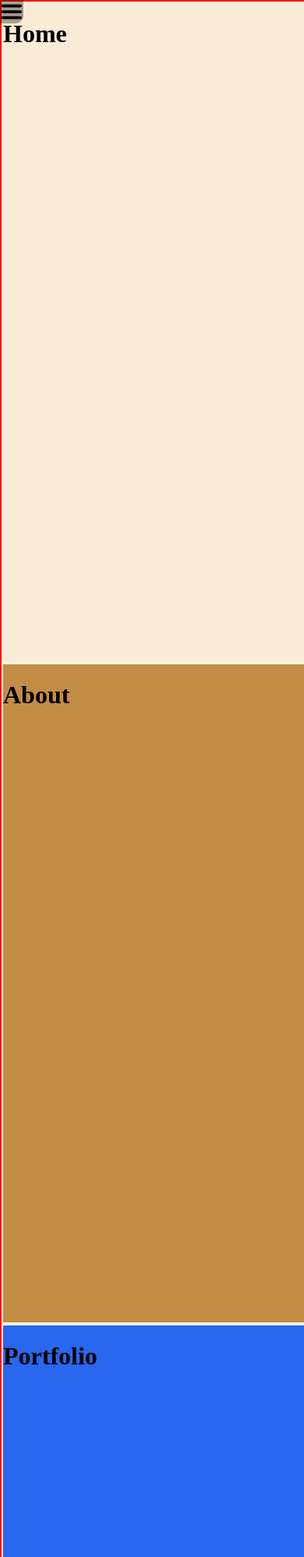
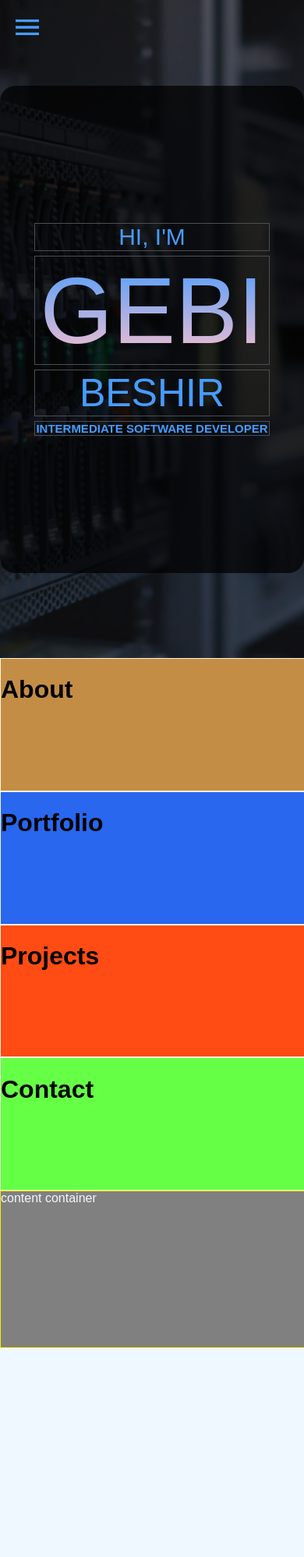
Before and after one commit to gebib/MyWebApp, a plain HTML site: page index.html in a window 390 px wide. Shown: the top 1997 px of the page at 78% size. After the commit the page ends 1729 px from the top, so only its background shows below. Drawn offline with Linux system fonts and the light colour scheme.

Commit message:
layout behaviour patch 2; home ok

```diff
--- a/assets/javaScript/layout.js
+++ b/assets/javaScript/layout.js
@@ -1,9 +1,10 @@
-let screenWidth = 0;
+var screenWidth = 0;
+var menuIsShowing = null;
 // start
 window.onload = function() {
-    this.windowResized('');
     this.navClick('n1', 'p1');
     this.windowResized(window.innerWidth); // set state on reload
+    // binary clock
 };
 
 
@@ -13,8 +14,11 @@ window.onload = function() {
 navClick = (navId, pageId) => {
     // scroll
     this.smoothScroll(pageId);
-    if (this.screenWidth <= 1325) {
+    if (this.screenWidth <= 1077) {
         this.showHideMenu();
+        this.menuIsShowing = false;
+    } else {
+        this.menuIsShowing = true;
     }
     //highlight selected nav
     for (let i = 1; i < 6; i++) {
@@ -28,6 +32,47 @@ navClick = (navId, pageId) => {
             elem.style.color = "aliceblue";
         }
     }
+}
+
+//update active nav indication, depending on if the page is scrolled to
+updateNavLinkBg = (navId) => {
+    for (let i = 1; i < 6; i++) {
+        let tempNavId = "n" + i;
+        let elem = document.getElementById(tempNavId);
+        if (tempNavId === navId) {
+            elem.style.backgroundColor = "black";
+            elem.style.color = "#469cff";
+        } else {
+            elem.style.backgroundColor = "inherit";
+            elem.style.color = "aliceblue";
+        }
+    }
+}
+
+// check if page is visible onScrolling body
+windowScrolling = () => {
+    let homeDistanceY = document.getElementById('p1').getBoundingClientRect().top;
+    let aboutDistanceY = document.getElementById('p2').getBoundingClientRect().top;
+    let portfolioDistanceY = document.getElementById('p3').getBoundingClientRect().top;
+    let projectsDistanceY = document.getElementById('p4').getBoundingClientRect().top;
+    let contactDistanceY = document.getElementById('p5').getBoundingClientRect().top;
+
+    if (Math.abs(homeDistanceY) <= (window.innerHeight / 2)) {
+        this.updateNavLinkBg("n1");
+    }
+    if (Math.abs(aboutDistanceY) <= (window.innerHeight / 2)) {
+        this.updateNavLinkBg('n2');
+    }
+    if (Math.abs(portfolioDistanceY) <= (window.innerHeight / 2)) {
+        this.updateNavLinkBg('n3');
+    }
+    if (Math.abs(projectsDistanceY) <= (window.innerHeight / 2)) {
+        this.updateNavLinkBg('n4');
+    }
+    if (Math.abs(contactDistanceY) <= (window.innerHeight / 2)) {
+        this.updateNavLinkBg('n5');
+    }
+
 }
 
 //smooth scrolling/////using window.scrollTo, compatible with most browsers.
@@ -96,11 +141,20 @@ showHideMenu = () => {
         menuDiv.style.marginLeft = "0px";
         menuDiv.style.transition = "0.4s";
         burgerTrigger.style.display = "none";
+        this.menuIsShowing = true;
     } else if (menuDiv.style.marginLeft === "0px") {
         menuDiv.style.marginLeft = "-260px";
         menuDiv.style.transition = "0.4s";
         burgerTrigger.style.display = "block";
+        this.menuIsShowing = false;
 
+    }
+}
+
+// hide menu if page is clicked and if menu should be hidden
+hideMenuIfClickOnBody = () => {
+    if ((this.innerWidth < 1077) && (this.menuIsShowing)) {
+        this.showHideMenu();
     }
 }
 
@@ -109,13 +163,15 @@ windowResized = (screenWidth) => {
     this.screenWidth = screenWidth;
     let menuDiv = document.getElementById('nav-main-container');
     let burgerTrigger = document.getElementById('burger-menu-trigger');
-    if (screenWidth <= 1325) {
+    if (screenWidth <= 1077) {
         menuDiv.style.marginLeft = "-260px";
         menuDiv.style.transition = "0.4s";
         burgerTrigger.style.display = "block";
-    } else if (screenWidth >= 1325) {
+        this.menuIsShowing = false;
+    } else if (screenWidth >= 1077) {
         menuDiv.style.marginLeft = "0px";
         menuDiv.style.transition = "0.4s";
         burgerTrigger.style.display = "none";
+        this.menuIsShowing = true;
     }
 }
--- a/assets/style/styles.css
+++ b/assets/style/styles.css
@@ -1,10 +1,14 @@
 body {
+    font-family: Arial, Helvetica, sans-serif;
     margin: 0;
     padding: 0;
-    background-color: rgb(121, 186, 255);
-    width: 100%;
+    background-color: aliceblue;
     min-width: 300px;
-    overflow: hidden;
+    /* overflow-x: hidden; */
+    background-image: url('../images/bg.jpg');
+    background-repeat: no-repeat;
+    background-size: cover;
+    background-attachment: fixed;
 }
 
 
@@ -23,18 +27,17 @@ body {
     z-index: 1;
     top: 0;
     overflow-y: auto;
+    overflow-x: hidden;
     display: flex;
     flex-direction: column;
     width: 250px;
     height: 100vh;
-    background-color: rgba(24, 24, 24, 0.9);
-    font-family: Arial, Helvetica, sans-serif;
+    background-color: rgba(24, 24, 24, 0.8);
     text-align: center;
-    border-radius: 0px 125px 0px 0px;
 }
 
 #image-div {
-    border: 3px solid rgb(75, 79, 83);
+    border: 1px solid rgb(75, 79, 83);
     width: 200px;
     height: 200px;
     overflow: hidden;
@@ -48,7 +51,7 @@ body {
 }
 
 #name-div {
-    border: 2px solid rgb(75, 79, 83);
+    border: 1px solid rgb(75, 79, 83);
     font-size: 30px;
     color: #469cff;
     margin: 10px 5px 10px 5px;
@@ -56,7 +59,7 @@ body {
 }
 
 ul {
-    border: 2px solid rgb(75, 79, 83);
+    border: 1px solid rgb(75, 79, 83);
     overflow: hidden;
     padding: 0px;
     margin: 5px;
@@ -72,7 +75,7 @@ a {
     transform: rotateZ(20deg);
     list-style: none;
     padding: 15px;
-    border: 2px solid rgb(75, 79, 83);
+    border: 1px solid rgb(75, 79, 83);
     margin: 10px 0px 10px 0px;
     transition: 1s;
 }
@@ -99,13 +102,13 @@ a {
     align-items: center;
     grid-template-columns: repeat(auto-fit, minmax(40px, 40px));
     height: 50px;
-    border: 2px solid rgb(75, 79, 83);
+    border: 1px solid rgb(75, 79, 83);
     /* auto: => keep self to bottom! but parent must = flexBox! */
     margin: auto 5px 10px 5px;
 }
 
 #socialLinks i {
-    border: 2px solid rgb(75, 79, 83);
+    border: 1px solid rgb(75, 79, 83);
     color: #469cff;
     font-size: 20px;
     transition: 0.1s;
@@ -124,34 +127,84 @@ a {
 /* main div */
 
 #main-main {
-    width: 800px;
-    border: 2px solid rgb(255, 0, 0);
-    margin: 0 auto;
+    margin-left: 250px;
 }
 
 #burger-menu-trigger {
     display: none;
-    border-radius: 0px 0px 10px 0px;
-    z-index: 2;
-    position: fixed;
-    top: 0;
-    left: 0;
-    width: 40px;
-    height: 40px;
-    background-image: url('../images/burgerIcon.svg');
-    background-repeat: no-repeat;
-    background-size: cover;
 }
 
 
 /* home */
 
 #p1 {
-    background-color: antiquewhite;
     width: 100%;
     height: 100vh;
-    border: 2px solid beige;
     margin: 0 auto;
+    /* background: #ffee00; */
+}
+
+#home-overlay {
+    display: flex;
+    justify-content: center;
+    width: 100%;
+    height: 100vh;
+    background-color: rgba(24, 24, 24, 0.562);
+    margin: 0 auto;
+}
+
+#banner-div {
+    display: flex;
+    align-items: center;
+    justify-content: center;
+    flex-direction: column;
+    /* ///////// */
+    align-self: center;
+    width: 800px;
+    height: 625px;
+    background-color: rgba(0, 0, 0, 0.733);
+    border-radius: 20px;
+    text-align: center;
+    text-transform: uppercase;
+    color: #469cff;
+}
+
+#hi {
+    margin: 3px;
+    padding: 0;
+    font-size: 30px;
+    border: 1px solid rgb(75, 79, 83);
+    padding: 0px;
+    width: 300px;
+}
+
+#gebi {
+    margin: 3px;
+    padding: 0;
+    font-size: 120px;
+    /* font-weight: 50; */
+    border: 1px solid rgb(75, 79, 83);
+    width: 300px;
+    background: -webkit-linear-gradient(#469cff, pink);
+    -webkit-background-clip: text;
+    -webkit-text-fill-color: transparent;
+}
+
+#beshir {
+    margin: 3px;
+    padding: 0;
+    font-size: 50px;
+    border: 1px solid rgb(75, 79, 83);
+    width: 300px;
+}
+
+#level {
+    margin: 3px;
+    padding: 0;
+    font-size: 15px;
+    font-weight: bold;
+    border: 1px solid rgb(75, 79, 83);
+    width: 300px;
 }
 
 
@@ -159,10 +212,10 @@ a {
 
 #p2 {
     background-color: rgb(196, 141, 70);
-    width: 100%;
-    height: 100vh;
-    border: 2px solid beige;
+    width: 800px;
+    height: 20vh;
     margin: 0 auto;
+    border: 1px solid beige;
 }
 
 
@@ -170,10 +223,10 @@ a {
 
 #p3 {
     background-color: rgb(40, 103, 238);
-    width: 100%;
-    height: 100vh;
-    border: 2px solid beige;
+    width: 800px;
+    height: 20vh;
     margin: 0 auto;
+    border: 1px solid beige;
 }
 
 
@@ -181,9 +234,9 @@ a {
 
 #p4 {
     background-color: rgb(255, 75, 20);
-    width: 100%;
-    height: 100vh;
-    border: 2px solid beige;
+    width: 800px;
+    height: 20vh;
+    border: 1px solid beige;
     margin: 0 auto;
 }
 
@@ -192,68 +245,66 @@ a {
 
 #p5 {
     background-color: rgb(101, 255, 70);
-    width: 100%;
-    height: 100vh;
-    border: 2px solid beige;
+    width: 800px;
+    height: 20vh;
+    border: 1px solid beige;
     margin: 0 auto;
 }
 
 
 /* footer */
 
-#footer {
-    background-color: rgba(24, 24, 24, 0.9);
-    width: 100%;
+#footer-body-level {
     height: 200px;
-    margin: 0 auto;
+    background-color: rgba(24, 24, 24, 0.8);
+    margin-left: 250px;
 }
 
-#fun-div {
-    position: inherit;
-    width: 250px;
-    height: 150px;
-    left: 0;
-    top: 0;
-    z-index: 0;
-    padding-top: 50px;
-}
-
-#smile-div {
-    width: 80px;
-    height: 80px;
+#footer-content-container {
+    width: 800px;
+    height: 100%;
     margin: 0 auto;
-    background-image: url('../images/smiley.png');
-    background-repeat: no-repeat;
-    background-size: contain;
+    color: aliceblue;
+    background-color: gray;
 }
 
 
 /* //////////////at smaller displays do the following//////////// */
 
-@media only screen and (max-width: 1325px) {
+@media only screen and (max-width: 1077px) {
     #main-main {
         width: 100%;
-        border: 2px solid rgb(255, 0, 0);
         margin: 0 auto;
     }
     #burger-menu-trigger {
-        border-radius: 0px 0px 10px 0px;
-        background-color: rgba(0, 0, 0, 0.329);
-        z-index: 2;
+        z-index: 100;
         position: fixed;
-        top: 0;
-        left: 0;
-        width: 30px;
+        width: 40px;
         height: 30px;
-        background-image: url('../images/burgerIcon.svg');
+        background-image: url('../images/menu-button.svg');
         background-repeat: no-repeat;
-        background-size: cover;
+        background-size: contain;
+        margin-left: 20px;
+        margin-top: 20px;
     }
-    #footer {
-        background-color: rgba(24, 24, 24, 0.9);
+    #footer-body-level {
+        background-color: rgba(24, 24, 24, 0.8);
         width: 100%;
         height: 200px;
         margin: 0 auto;
+    }
+    #footer-content-container {
+        border: 1px solid #ffee00;
+        width: 100%;
+        height: 100%;
+        margin: 0 auto;
+    }
+    #p1,
+    #p2,
+    #p3,
+    #p4,
+    #p5 {
+        width: 100%;
     }
 }
 
--- a/index.html
+++ b/index.html
@@ -14,7 +14,7 @@
 
 </head>
 
-<body onresize="windowResized(this.innerWidth)">
+<body onresize="windowResized(this.innerWidth)" onscroll="windowScrolling()">
     <!-- burger menu trigger -->
     <div onclick="showHideMenu()" id="burger-menu-trigger"></div>
     <!-- //////////////// -->
@@ -63,10 +63,19 @@
     </nav>
 
     <!-- main -->
-    <main id="main-main">
+    <main id="main-main" onclick="hideMenuIfClickOnBody()">
         <!-- home section -->
         <div id="p1">
-            <h1>Home</h1>
+            <div id="home-overlay">
+                <div id="banner-div">
+
+                    <p id="hi">HI, I'M</p>
+                    <p id="gebi">GEBI</p>
+                    <p id="beshir">BESHIR</p>
+                    <p id="level">INTERMEDIATE SOFTWARE DEVELOPER</p>
+                </div>
+            </div>
+        </div>
         </div>
         <!-- about section -->
         <div id="p2">
@@ -88,11 +97,9 @@
     </main>
 
     <!-- footer -->
-    <footer id="footer">
-        <div id="fun-div">
-            <div id="smile-div">
-            </div>
-        </div>
+    <footer id="footer-body-level">
+        <div id="footer-content-container">
+            content container</div>
     </footer>
 </body>
 
```
Also changed, not shown: assets/images/bg.jpg (added), assets/images/burgerIcon.svg (deleted), assets/images/menu-button.svg (added), assets/images/smiley.png (deleted).
